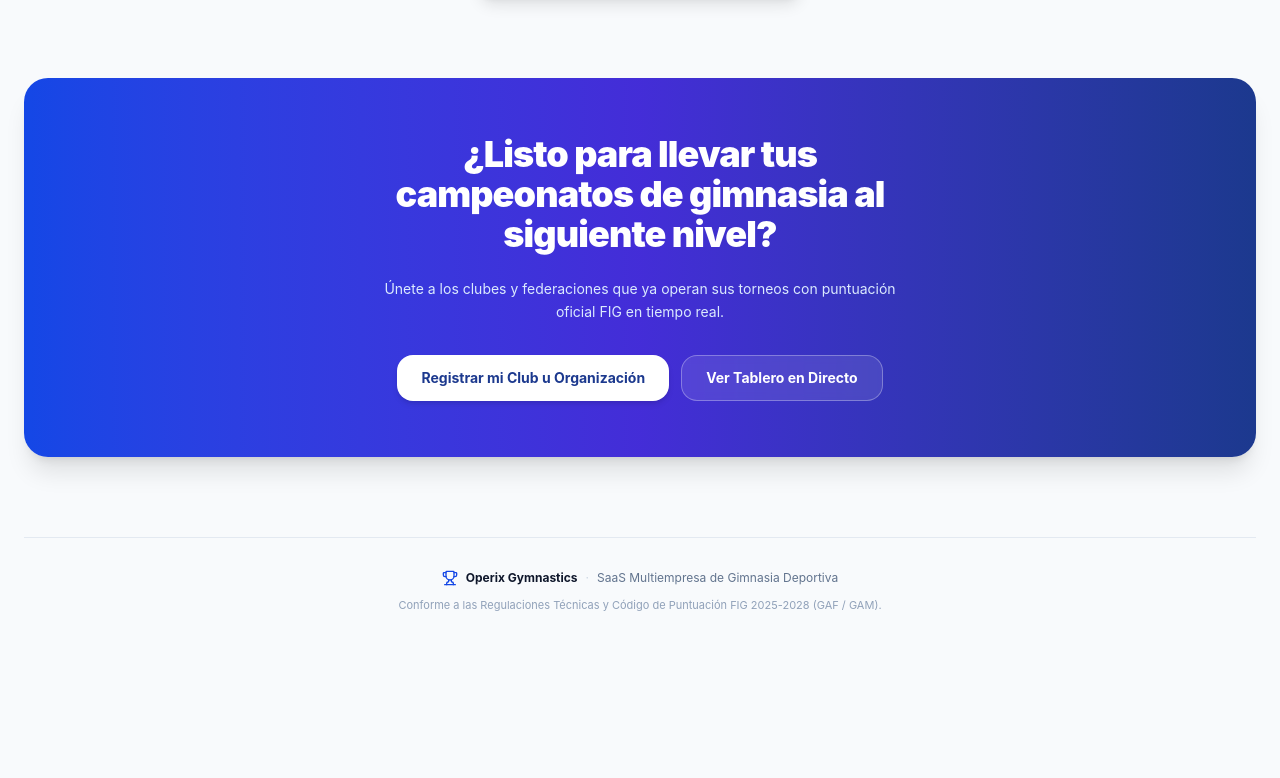
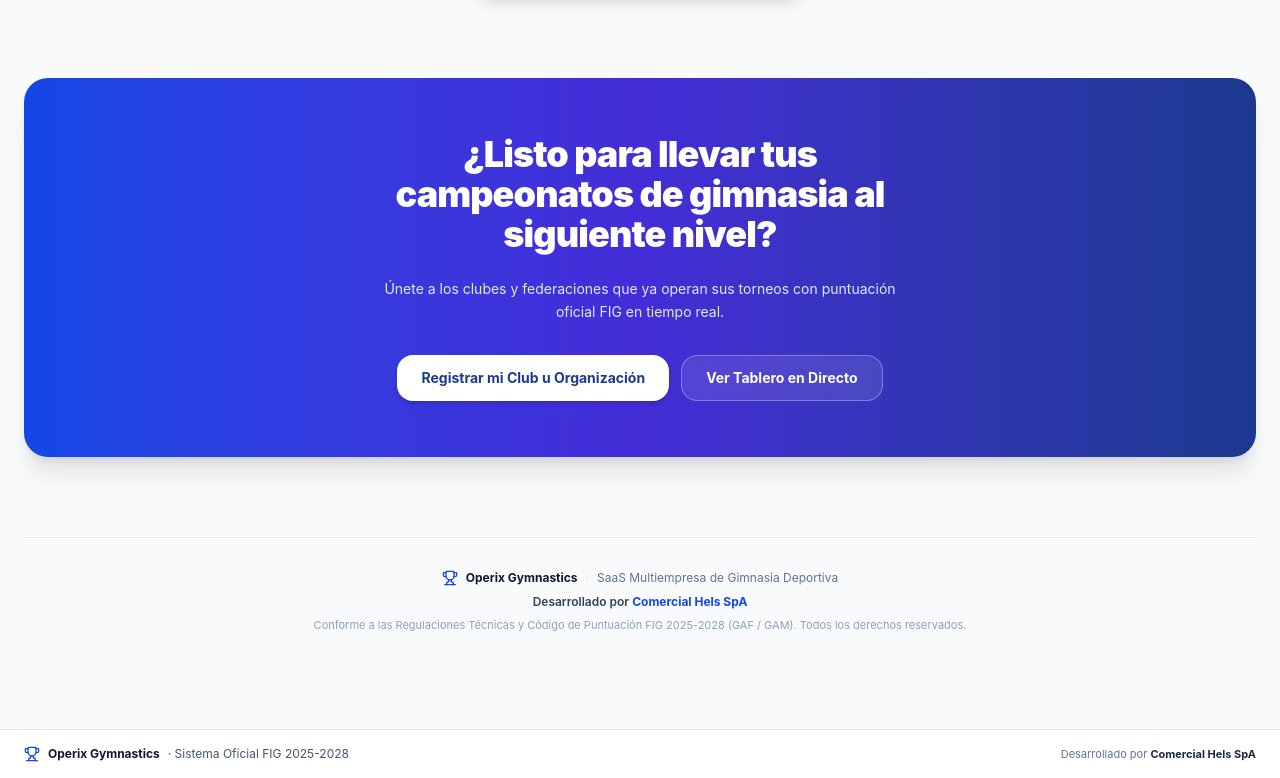
Before and after one commit to santibanezelmer-ai/gimnasia, a React (Vite) app: page / in a window 1280 px wide. Shown: the part 3400-4178 px from the top of the page. Before the commit the page ends 4109 px from the top, so only its background shows below. Built offline with nearby package versions, Linux system fonts and the light colour scheme.

Commit message:
chore(branding): add developer attribution 'Comercial Hels SpA' to html title, meta and footers

```diff
--- a/index.html
+++ b/index.html
@@ -1,10 +1,12 @@
 <!doctype html>
-<html lang="en">
+<html lang="es">
   <head>
     <meta charset="UTF-8" />
     <link rel="icon" type="image/svg+xml" href="/favicon.svg" />
     <meta name="viewport" content="width=device-width, initial-scale=1.0" />
-    <title>operix-gymnastics</title>
+    <title>Operix Gymnastics · Desarrollado por Comercial Hels SpA</title>
+    <meta name="description" content="Plataforma SaaS de gestión de campeonatos y puntuación oficial FIG para gimnasia artística. Desarrollado por Comercial Hels SpA." />
+    <meta name="author" content="Comercial Hels SpA" />
   </head>
   <body>
     <div id="root"></div>
--- a/src/App.tsx
+++ b/src/App.tsx
@@ -308,6 +308,20 @@ const DashboardContent: React.FC = () => {
           </div>
         )}
       </main>
+
+      {/* Platform Global Footer */}
+      <footer className="border-t border-slate-200 bg-white py-4 px-4 sm:px-6 text-xs text-slate-500">
+        <div className="mx-auto flex max-w-7xl flex-col sm:flex-row items-center justify-between gap-2">
+          <div className="flex items-center gap-2 text-slate-600">
+            <Trophy className="h-4 w-4 text-blue-700" />
+            <span className="font-bold text-slate-900">Operix Gymnastics</span>
+            <span>· Sistema Oficial FIG 2025-2028</span>
+          </div>
+          <div className="text-[11px] text-slate-500">
+            Desarrollado por <strong className="text-slate-800 font-bold">Comercial Hels SpA</strong>
+          </div>
+        </div>
+      </footer>
     </div>
   )
 }
--- a/src/features/landing/LandingPage.tsx
+++ b/src/features/landing/LandingPage.tsx
@@ -675,15 +675,18 @@ export const LandingPage: React.FC<LandingPageProps> = ({ initialMode = 'landing
       {/* =========================================================================
           FOOTER
          ========================================================================= */}
-      <footer className="border-t border-slate-200/90 pt-8 pb-12 text-center text-xs text-slate-500 space-y-3">
+      <footer className="border-t border-slate-200/90 pt-8 pb-12 text-center text-xs text-slate-500 space-y-2">
         <div className="flex items-center justify-center gap-2">
           <Trophy className="h-4 w-4 text-blue-700" />
           <span className="font-bold text-slate-900">Operix Gymnastics</span>
           <span className="text-slate-300">·</span>
           <span>SaaS Multiempresa de Gimnasia Deportiva</span>
         </div>
+        <p className="text-xs font-semibold text-slate-700">
+          Desarrollado por <span className="font-bold text-blue-700">Comercial Hels SpA</span>
+        </p>
         <p className="text-[11px] text-slate-400">
-          Conforme a las Regulaciones Técnicas y Código de Puntuación FIG 2025-2028 (GAF / GAM).
+          Conforme a las Regulaciones Técnicas y Código de Puntuación FIG 2025-2028 (GAF / GAM). Todos los derechos reservados.
         </p>
       </footer>
     </div>
```
